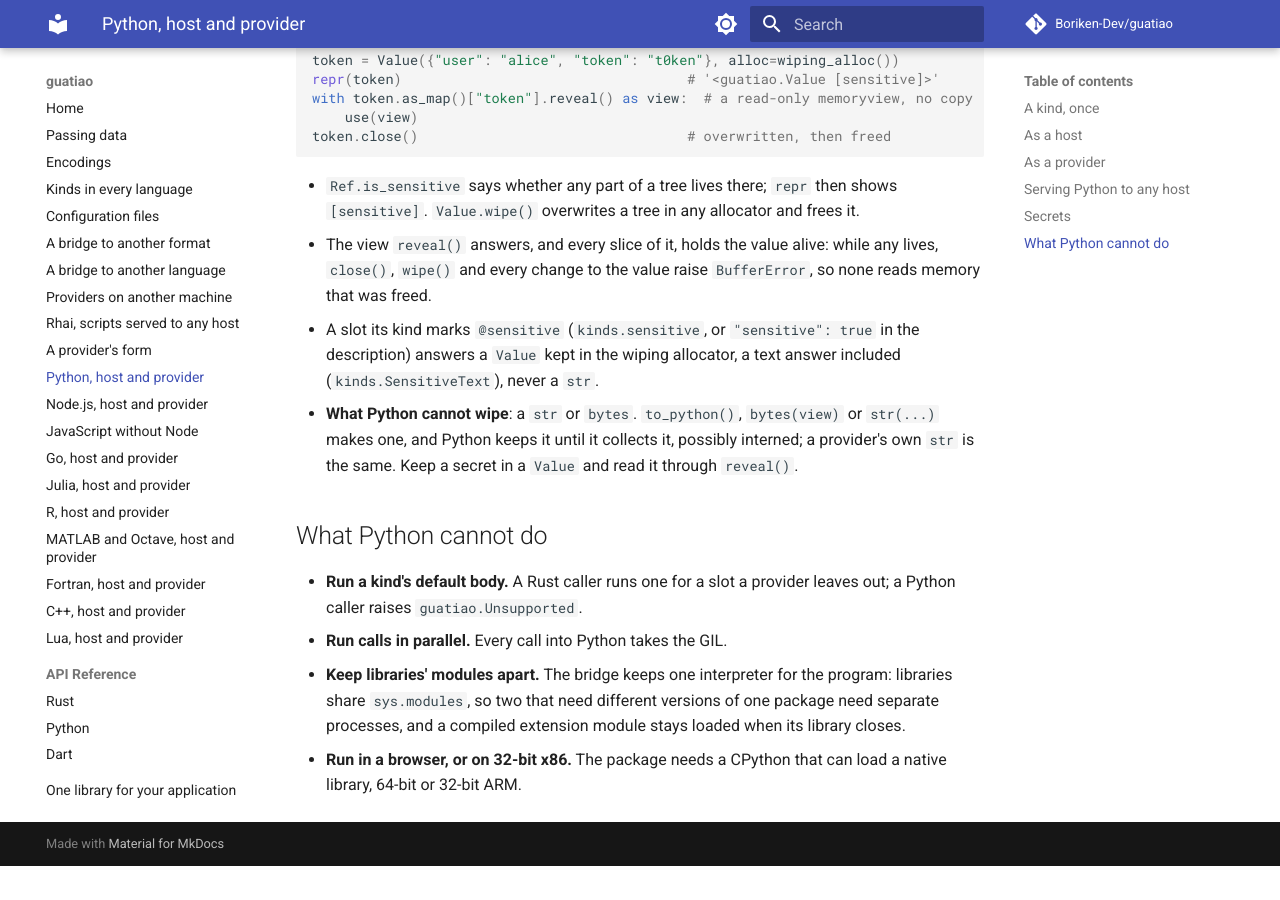
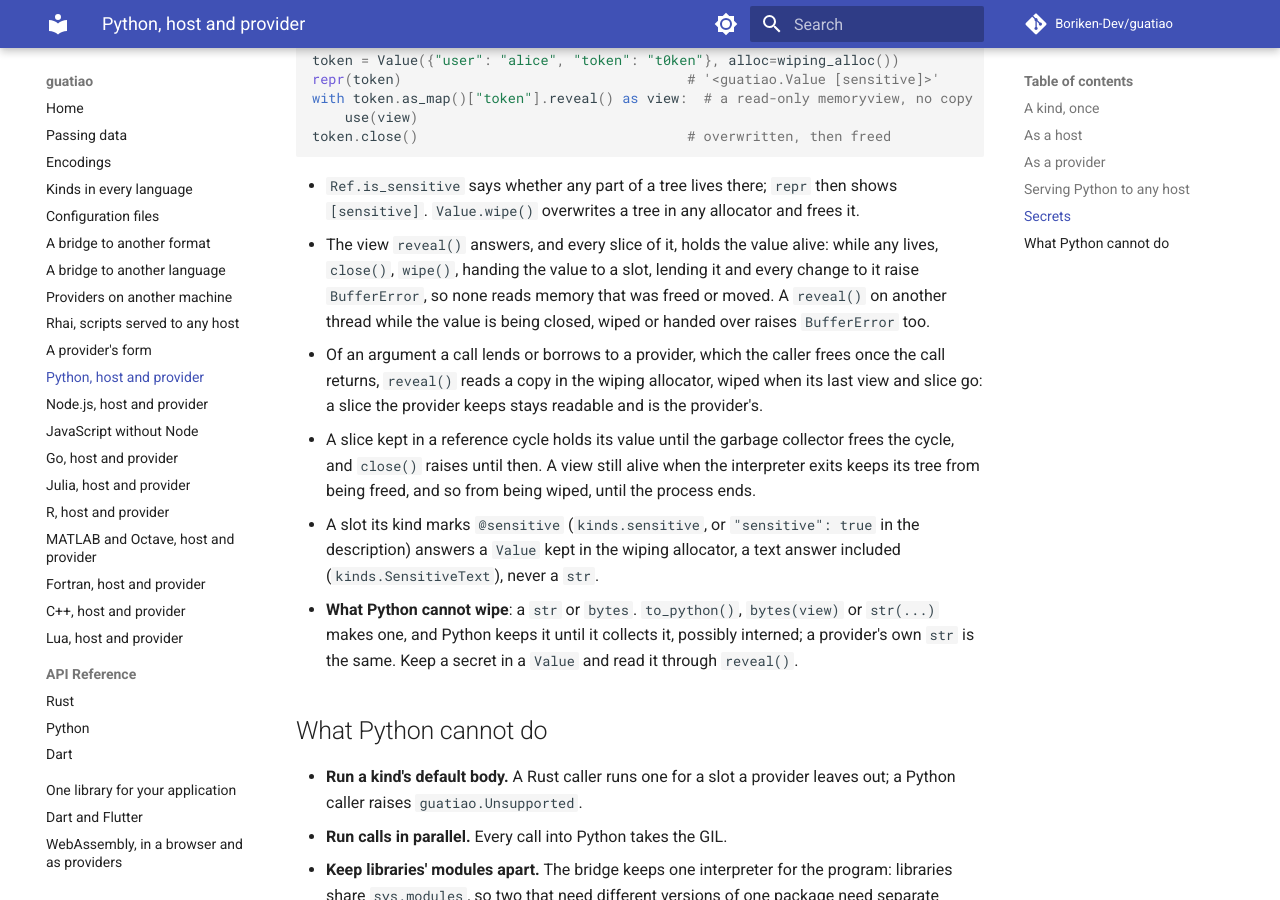
Before and after one commit to Boriken-Dev/guatiao, an MkDocs documentation site: the page built from docs/python.md, in a window 1280 px wide and 900 px high, scrolled down 5170 px. Built offline with MkDocs 1.6.1 and Material for MkDocs 9.7.7, drawn with Linux system fonts in a browser that asks for light colours; comment, search, counter and statistics services are not loaded; before the commit the page ends 6036 px from its top, so only the background shows below that.

Commit message:
docs: what a reveal refuses in Python, and the copy a provider reads

```diff
--- a/docs/python.md
+++ b/docs/python.md
@@ -260,8 +260,19 @@ token.close()                                 # overwritten, then freed
   `repr` then shows `[sensitive]`. `Value.wipe()` overwrites a tree in
   any allocator and frees it.
 - The view `reveal()` answers, and every slice of it, holds the value
-  alive: while any lives, `close()`, `wipe()` and every change to the
-  value raise `BufferError`, so none reads memory that was freed.
+  alive: while any lives, `close()`, `wipe()`, handing the value to a
+  slot, lending it and every change to it raise `BufferError`, so none
+  reads memory that was freed or moved. A `reveal()` on another thread
+  while the value is being closed, wiped or handed over raises
+  `BufferError` too.
+- Of an argument a call lends or borrows to a provider, which the caller
+  frees once the call returns, `reveal()` reads a copy in the wiping
+  allocator, wiped when its last view and slice go: a slice the provider
+  keeps stays readable and is the provider's.
+- A slice kept in a reference cycle holds its value until the garbage
+  collector frees the cycle, and `close()` raises until then. A view
+  still alive when the interpreter exits keeps its tree from being freed,
+  and so from being wiped, until the process ends.
 - A slot its kind marks `@sensitive` (`kinds.sensitive`, or
   `"sensitive": true` in the description) answers a `Value` kept in the
   wiping allocator, a text answer included (`kinds.SensitiveText`), never
```
Also changed, not shown: CHANGELOG.md (+4 -1 lines).
